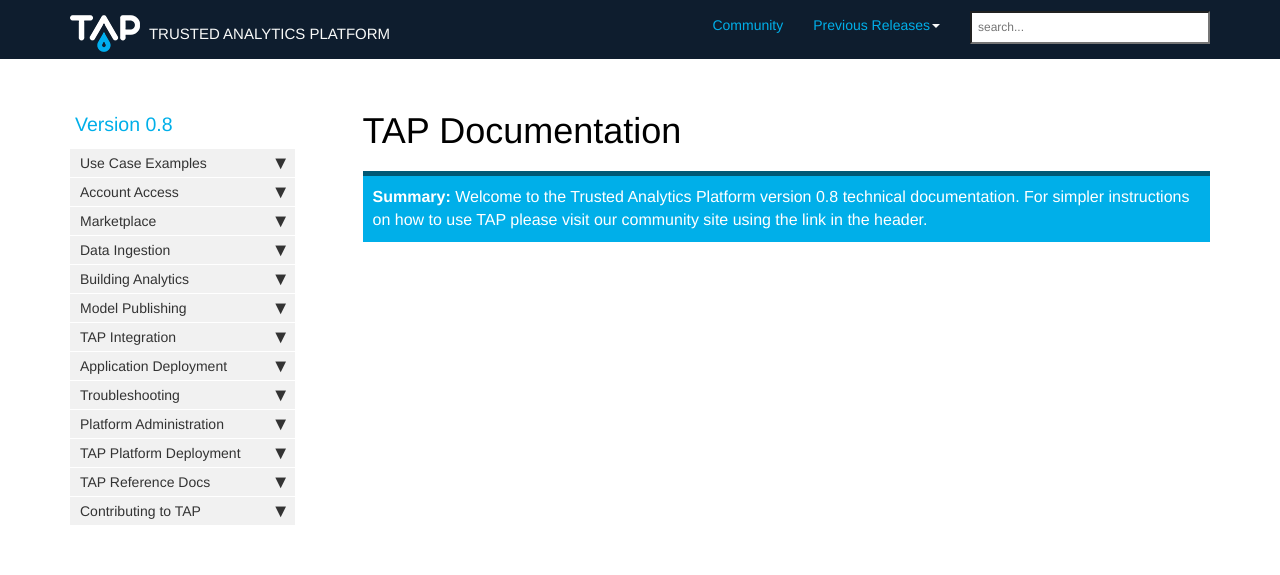
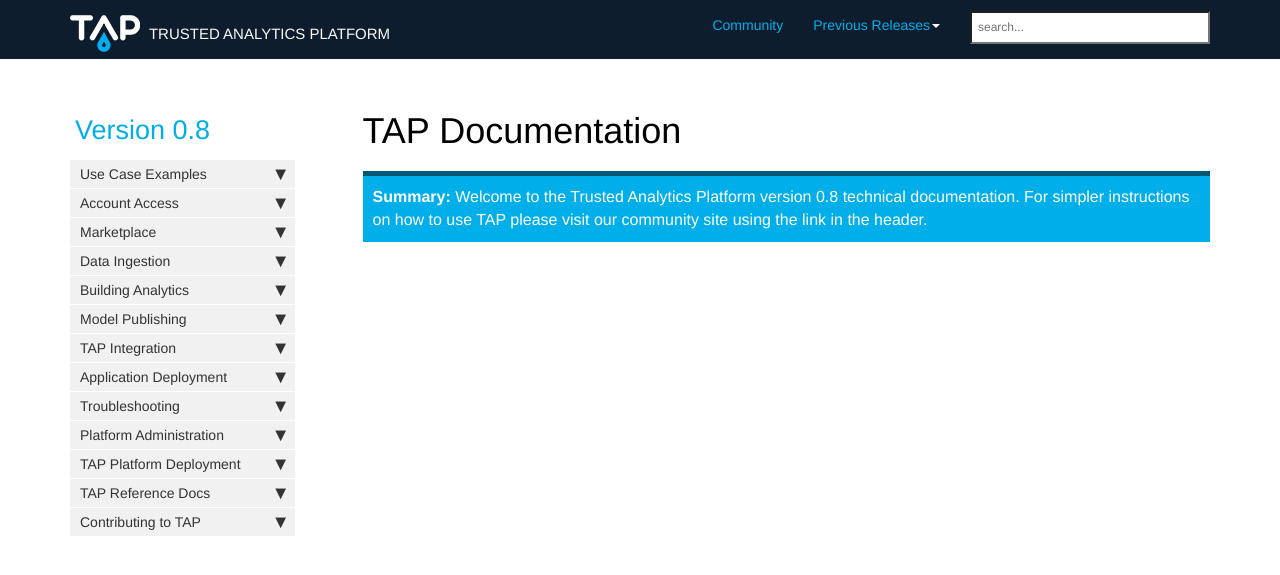
Before and after one commit to Kendralabs/tapanalyticstoolkit.github.io, a Jekyll site: the page built from index.md, in a window 1280 px wide. Shown: the top 575 px of the page. Built offline with Jekyll 4.4.1, drawn with Linux system fonts in a browser that asks for light colours; nearby versions of some CDN libraries; comment, search, counter and statistics services are not loaded.

Commit message:
Increased font size for version number

```diff
--- a/css/theme-blue.css
+++ b/css/theme-blue.css
@@ -96,7 +96,7 @@ div.sidebarTitle {
 li.sidebarTitle {
     margin-top:40px;
     font-weight:normal;
-    font-size:130%;
+    font-size:180%;
     color: #00AFE9;
     margin-bottom:10px;
     margin-left: 5px;
```
